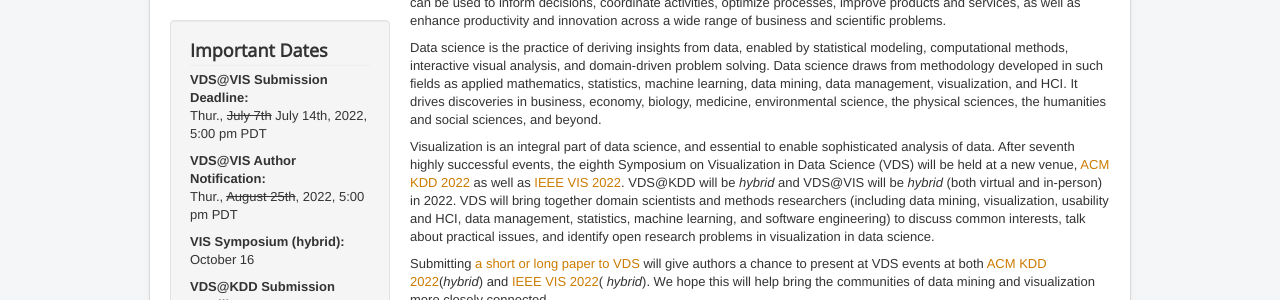
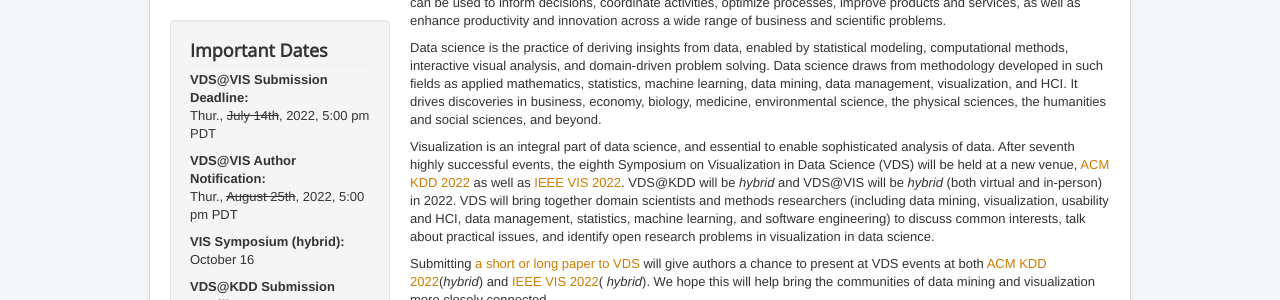
Before and after one commit to visualdatascience/2022, a Jekyll site: the page built from index.md, in a window 1280 px wide. Shown: the part 446-746 px from the top of the page. Built offline with Jekyll 4.4.1, drawn with Linux system fonts in a browser that asks for light colours.

Commit message:
striking vis submission date

```diff
--- a/_config.yml
+++ b/_config.yml
@@ -9,7 +9,7 @@ conferencedate: "TBD"
 
 deadline_submission:  "Thur., <s>May 26th</s> June 2nd, 2022, 5:00 pm PDT"
 deadline_notification: "Mon., <s>June 20th</s>, 2022, 5:00 pm PDT"
-deadline_submission_vis:  "Thur., <s>July 7th</s> July 14th, 2022, 5:00 pm PDT"
+deadline_submission_vis:  "Thur., <s>July 14th</s>, 2022, 5:00 pm PDT"
 deadline_notification_vis: "Thur., <s>August 25th</s>, 2022, 5:00 pm PDT"
 event_date: "<s>August 14</s>"
 event2_date: "October 16"
```
